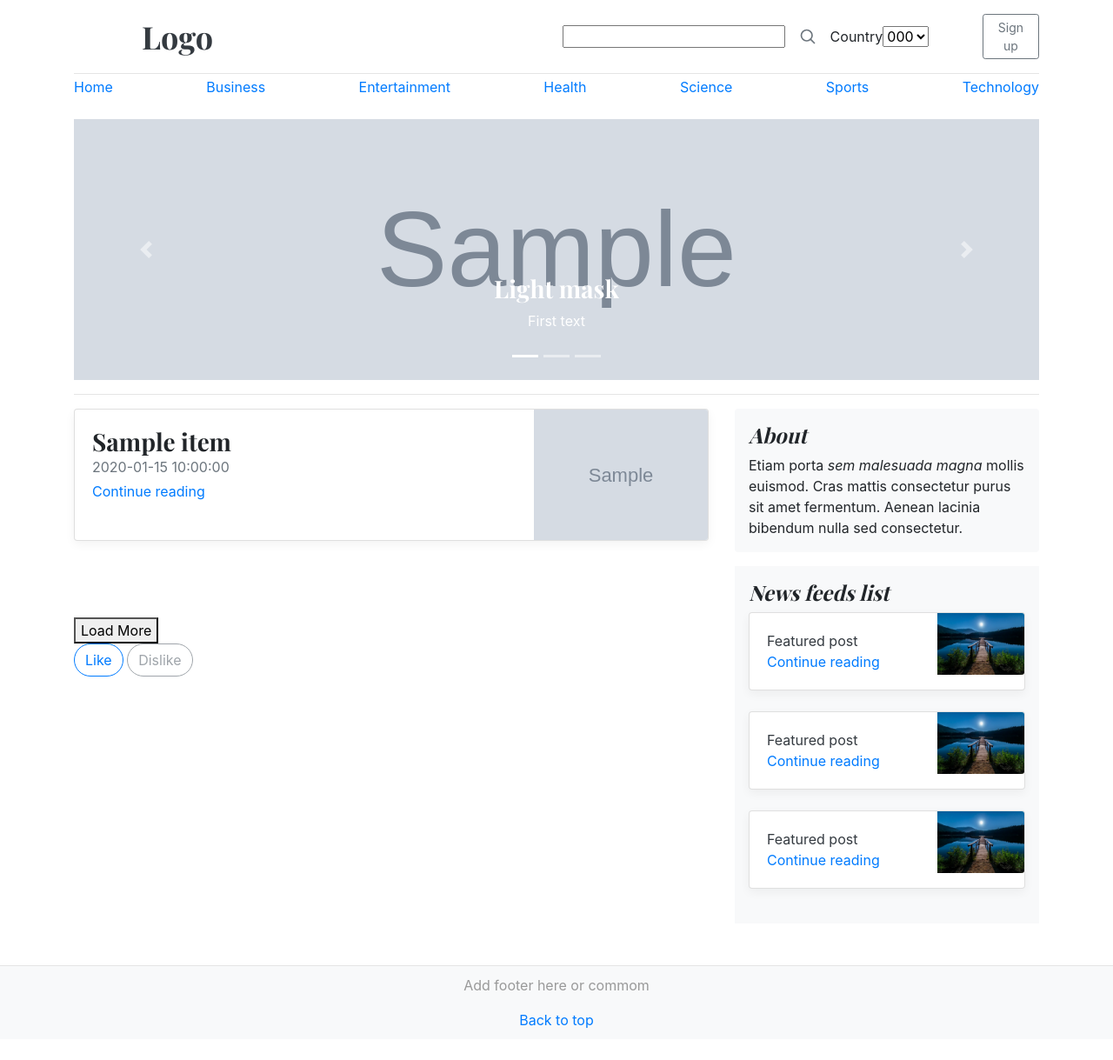
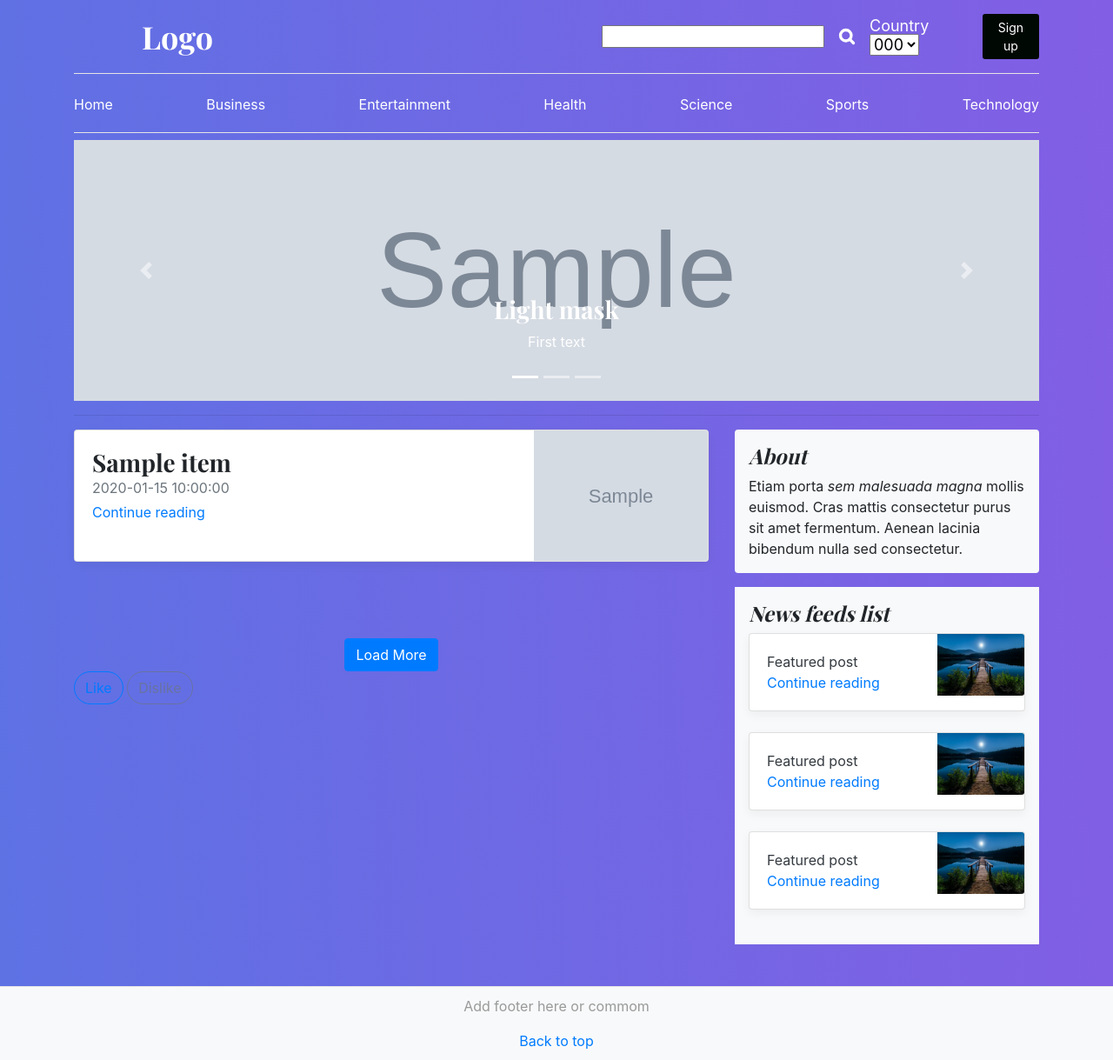
Before and after one commit to AtharvaGole/News-App, a Flask app: template templates/explore.html in a window 1280 px wide. Shown: the whole page at 87% size. Before the commit the page ends 1183 px from the top, so only its background shows below. Run offline with Flask 2, Linux system fonts and the light colour scheme; the template is opened without the code that fills it: most values are stand-ins (such as "Sample title", 1, 10 or a date in 2020); grey boxes marked "Sample" are stand-in pictures; some libraries are stand-ins or nearby versions.

Commit message:
style for explore done

```diff
--- a/templates/explore.html
+++ b/templates/explore.html
@@ -33,13 +33,13 @@
     <script type="text/javascript">set_parameters('{{category}}','{{country}}')</script>
   </head>
 
-  <body>
+  <body style="background: linear-gradient(87deg, #5e72e4 0, #825ee4 100%) !important;">
     <div class="container">
       <header class="blog-header py-3">
         <div class="row flex-nowrap justify-content-between align-items-center">
 
           <div class="col-2 d-flex justify-content-end  align-items-center">
-            <a class="blog-header-logo text-dark" href="#">Logo</a>
+            <a class="blog-header-logo" href="#" style="color: white;"> Logo</a>
           </div>
            <div class="col-4">
 
@@ -49,11 +49,11 @@
           	<input type="text" id="search_articles">
 
           	<a class="text-muted" href="#" onclick="search_articles()">
-              <svg xmlns="http://www.w3.org/2000/svg" width="20" height="20" viewBox="0 0 24 24" fill="none" stroke="currentColor" stroke-width="2" stroke-linecap="round" stroke-linejoin="round" class="mx-3"><circle cx="10.5" cy="10.5" r="7.5"></circle><line x1="21" y1="21" x2="15.8" y2="15.8"></line></svg>
+              <svg xmlns="http://www.w3.org/2000/svg" width="20" height="20" viewBox="0 0 24 24" fill="none" stroke="white" stroke-width="4" stroke-linecap="round" stroke-linejoin="round" class="mx-3"><circle cx="10.5" cy="10.5" r="7.5"></circle><line x1="21" y1="21" x2="15.8" y2="15.8"></line></svg>
             </a>
 
-
-          	Country
+            <div style="color: white;font-size: 18px;">
+            	Country
           	<select id="country_drop_down" onchange="load_country()">
           		{% for code in country_codes %}
           			{% if code == country %}
@@ -63,28 +63,29 @@
 				    {% endif %}
           		{% endfor %}
           	</select>
+            </div>
+
 
 
           </div>
           <div  class="col-1 d-flex justify-content-end align-items-center">
-            <a class="btn btn-sm btn-outline-secondary" href="http://127.0.0.1:5000/login">Sign up</a>
+            <a class="btn btn-sm" style="color: white;background-color: #000804" href="http://127.0.0.1:5000/login">Sign up</a>
           </div>
         </div>
       </header>
+<br>
+      <div class="nav-scroller py-1 mb-2" style="line-height: 1; border-bottom: 1px solid #e5e5e5;">
+        <nav class="nav d-flex justify-content-between" >
 
-      <div class="nav-scroller py-1 mb-2">
-        <nav class="nav d-flex justify-content-between">
-
-	      	<a class="pointer" href="http://127.0.0.1:5000/explore" class="p-2 text-muted">Home</a>
-	      	<a class="pointer" href="#" class="p-2 text-muted" onclick="load_category('business')">Business</a>
-	      	<a class="pointer" href="#" class="p-2 text-muted" onclick="load_category('entertainment')">Entertainment</a>
-	      	<a class="pointer" href="#" class="p-2 text-muted" onclick="load_category('health')">Health</a>
-	      	<a class="pointer" href="#" class="p-2 text-muted" onclick="load_category('science')">Science</a>
-	      	<a class="pointer" href="#" class="p-2 text-muted" onclick="load_category('sports')">Sports</a>
-	      	<a class="pointer" href="#" class="p-2 text-muted" onclick="load_category('technology')">Technology</a>
+	      	<a style="color: white" class="pointer" href="http://127.0.0.1:5000/explore" class="p-2 text-muted">Home</a>
+	      	<a style="color: white" class="pointer" href="#" class="p-2 text-muted" onclick="load_category('business')">Business</a>
+	      	<a style="color: white" class="pointer" href="#" class="p-2 text-muted" onclick="load_category('entertainment')">Entertainment</a>
+	      	<a style="color: white" class="pointer" href="#" class="p-2 text-muted" onclick="load_category('health')">Health</a>
+	      	<a style="color: white" class="pointer" href="#" class="p-2 text-muted" onclick="load_category('science')">Science</a>
+	      	<a style="color: white" class="pointer" href="#" class="p-2 text-muted" onclick="load_category('sports')">Sports</a>
+	      	<a style="color: white" class="pointer" href="#" class="p-2 text-muted" onclick="load_category('technology')">Technology</a>
         </nav>
       </div>
-
 
   <div>
   	<!--Carousel Wrapper-->
@@ -179,8 +180,8 @@
 
           </div><!-- /.blog-post -->
 
-          <div>
-          	<button id="load_more" onclick="load_more()">Load More</button>
+          <div class="text-center" style="">
+          	<button id="load_more" class="btn btn-primary" onclick="load_more()">Load More</button>
           </div>
 
 
@@ -259,7 +260,7 @@
 
 <br>
 <br>
-      <footer class="blog-footer text-center" style="background-color: #f8f9fa;padding: 10px;">
+      <footer class="blog-footer " style="background-color: #f8f9fa;padding: 10px;">
       <p>Add footer here or commom</p>
       <p>
         <a href="#">Back to top</a>
```
Also changed, not shown: templates/Main.html (+30 -31 lines).
